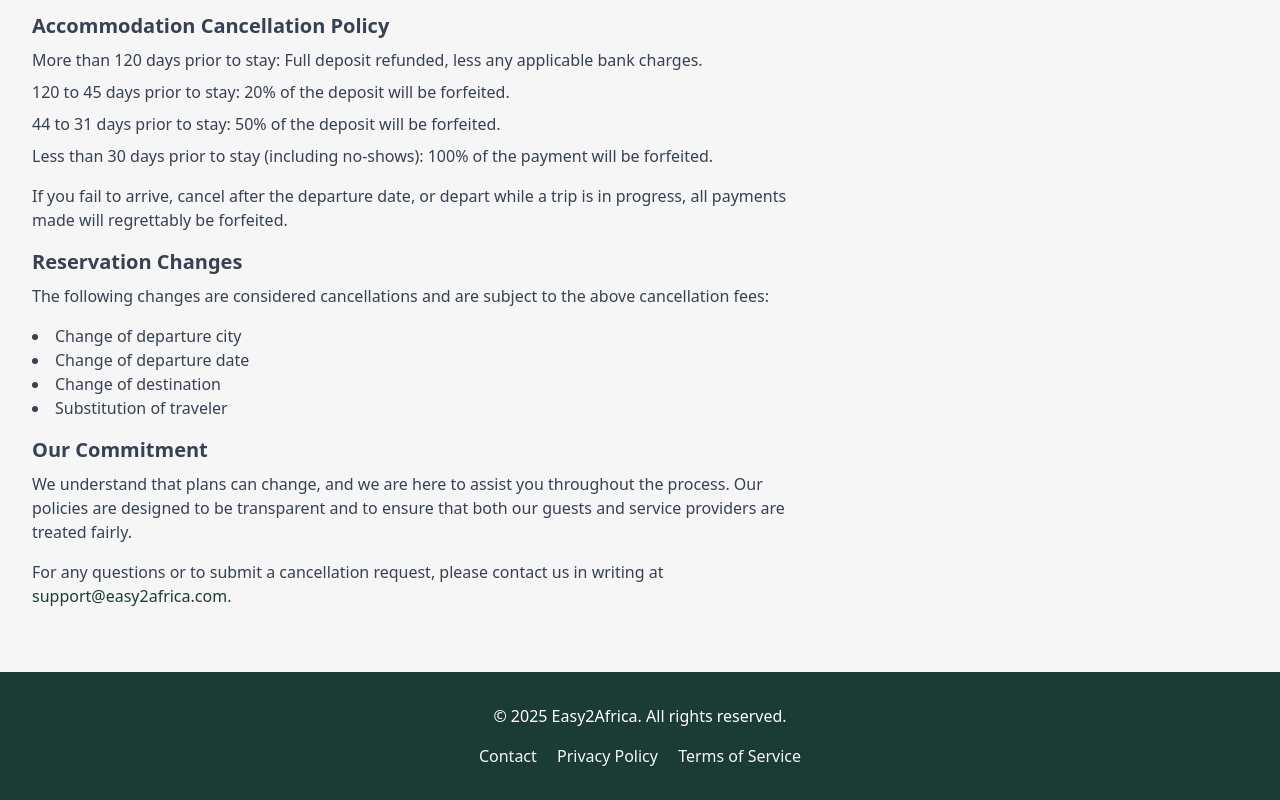
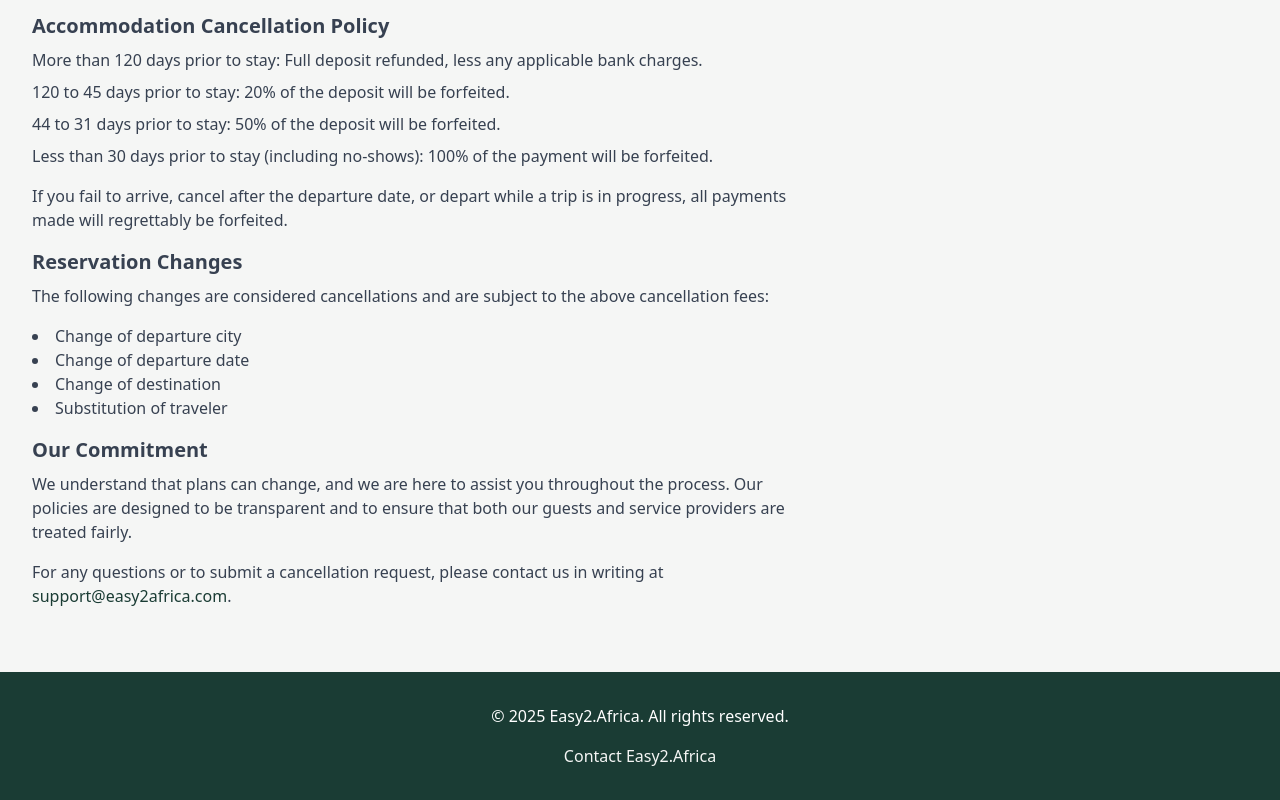
Before and after one commit to raphacosta/easy2africa, a plain HTML site: page returns.html in a window 1280 px wide. Shown: the part 700-1500 px from the top of the page. Drawn offline with nearby package versions, Linux system fonts and the light colour scheme.

Commit message:
Update returns.html

```diff
--- a/returns.html
+++ b/returns.html
@@ -5,6 +5,7 @@
     <meta name="viewport" content="width=device-width, initial-scale=1.0">
     <title>Easy2Africa - Returns Policy</title>
     <script src="https://cdn.tailwindcss.com"></script>
+    <link rel="icon" type="image/png" href="https://www.easy2africa.com/wp-content/uploads/2022/01/Asset-3.png">
     <link href="https://fonts.googleapis.com/css2?family=Inter:wght@400;600;700&display=swap" rel="stylesheet">
 </head>
 <body class="font-inter bg-gray-100" style="background-color: #F5F6F5;">
@@ -20,7 +21,7 @@
 
                 <!-- Logo (Centered) -->
                 <div class="absolute left-1/2 transform -translate-x-1/2">
-                    <img class="h-12 w-12 md:h-16 md:w-16 object-contain" src="https://www.easy2africa.com/wp-content/uploads/2022/02/e2a_logo.png" alt="Easy2Africa Logo">
+                    <a href="/"><img class="h-12 w-12 md:h-16 md:w-16 object-contain" src="https://www.easy2africa.com/wp-content/uploads/2022/02/e2a_logo.png" alt="Easy2Africa Logo"></a>
                 </div>
 
                 <!-- Right side (Login on desktop, Hamburger on mobile) -->
@@ -85,13 +86,12 @@
     </section>
 
     <!-- Footer -->
+     <!-- Footer -->
     <footer class="bg-teal-900 text-white py-8" style="background-color: #1A3C34;">
         <div class="max-w-7xl mx-auto px-4 sm:px-6 lg:px-8 text-center">
-            <p>© 2025 Easy2Africa. All rights reserved.</p>
+            <p>© 2025 Easy2.Africa. All rights reserved.</p>
             <div class="mt-4 space-x-4">
-                <a href="#contact" class="hover:text-green-400" style="color: #F5F6F5;">Contact</a>
-                <a href="#privacy" class="hover:text-green-400" style="color: #F5F6F5;">Privacy Policy</a>
-                <a href="#terms" class="hover:text-green-400" style="color: #F5F6F5;">Terms of Service</a>
+                <a href="mailto:info@easy2africa.com" class="hover:text-green-400" style="color: #F5F6F5;" target="_blank">Contact Easy2.Africa</a>
             </div>
         </div>
     </footer>
```
